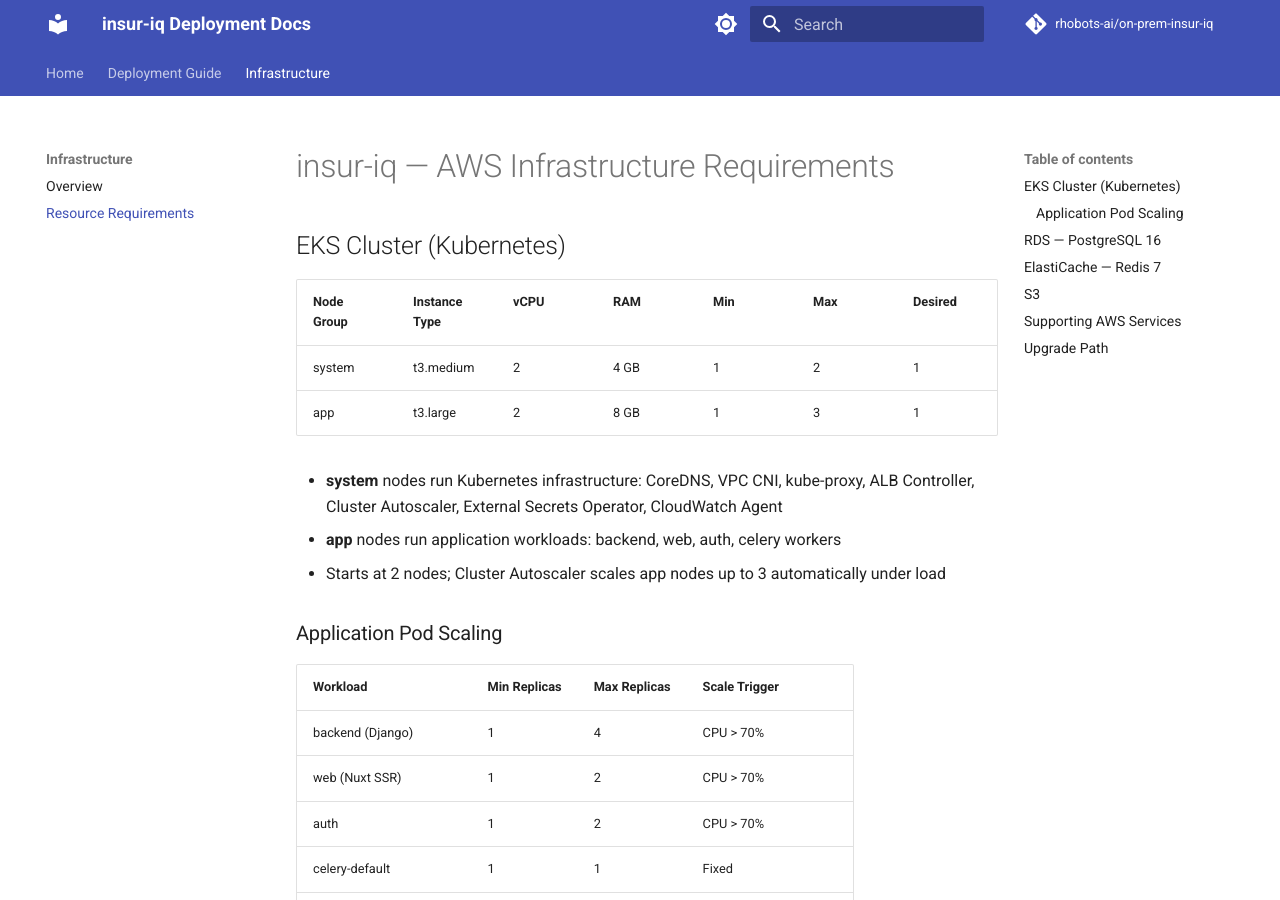
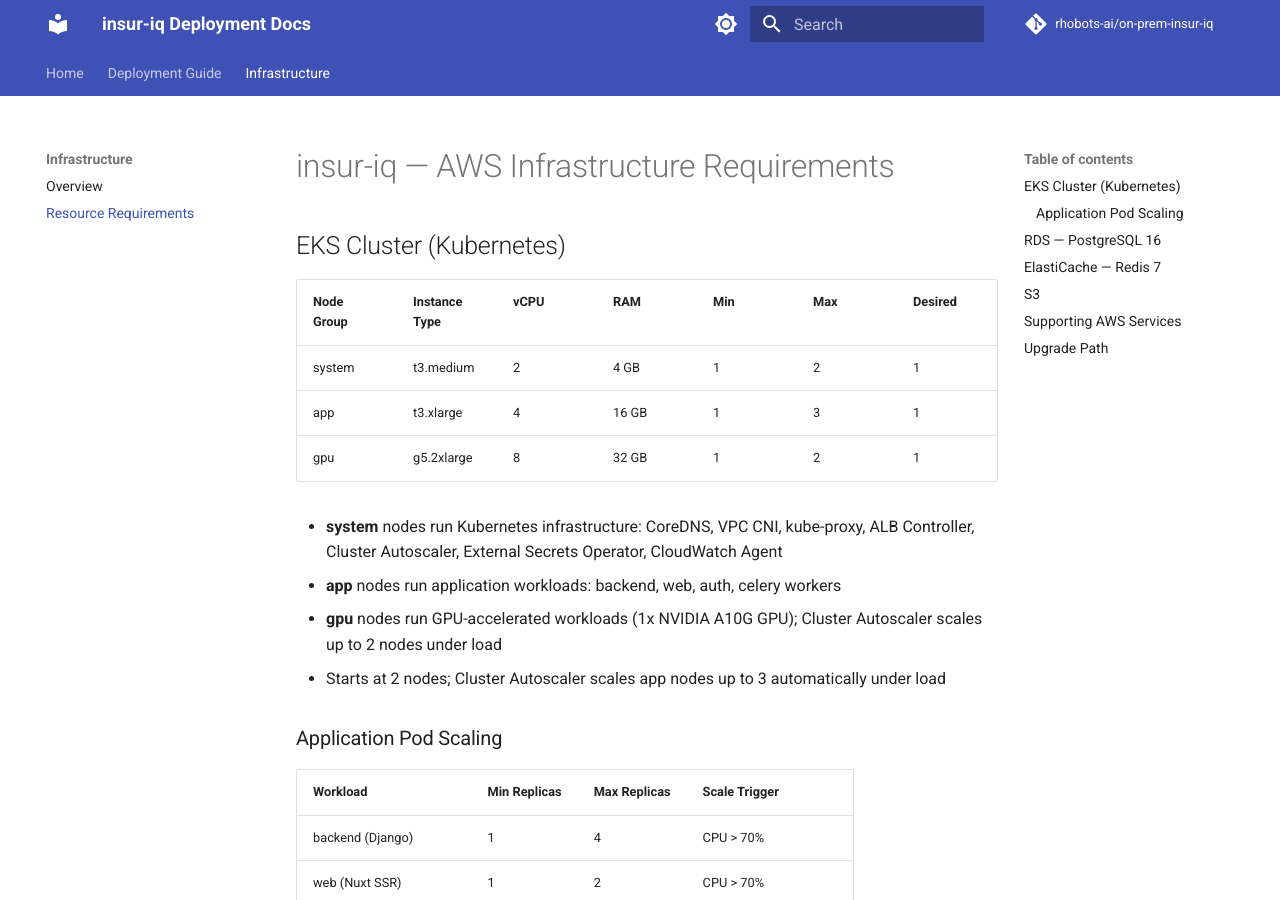
Before and after one commit to rhobots-ai/on-prem-insur-iq, an MkDocs documentation site: the page built from docs/resource-requirements.md, in a window 1280 px wide and 900 px high. Built offline with MkDocs 1.6.1 and Material for MkDocs 9.7.7, drawn with Linux system fonts in a browser that asks for light colours; comment, search, counter and statistics services are not loaded.

Commit message:
added gpu node

```diff
--- a/docs/resource-requirements.md
+++ b/docs/resource-requirements.md
@@ -5,10 +5,12 @@
 | Node Group | Instance Type | vCPU | RAM | Min | Max | Desired |
 | --- | --- | --- | --- | --- | --- | --- |
 | system | t3.medium | 2 | 4 GB | 1 | 2 | 1 |
-| app | t3.large | 2 | 8 GB | 1 | 3 | 1 |
+| app | t3.xlarge | 4 | 16 GB | 1 | 3 | 1 |
+| gpu | g5.2xlarge | 8 | 32 GB | 1 | 2 | 1 |
 
 - **system** nodes run Kubernetes infrastructure: CoreDNS, VPC CNI, kube-proxy, ALB Controller, Cluster Autoscaler, External Secrets Operator, CloudWatch Agent
 - **app** nodes run application workloads: backend, web, auth, celery workers
+- **gpu** nodes run GPU-accelerated workloads (1x NVIDIA A10G GPU); Cluster Autoscaler scales up to 2 nodes under load
 - Starts at 2 nodes; Cluster Autoscaler scales app nodes up to 3 automatically under load
 
 ### Application Pod Scaling
```
Also changed, not shown: 1 other file.
